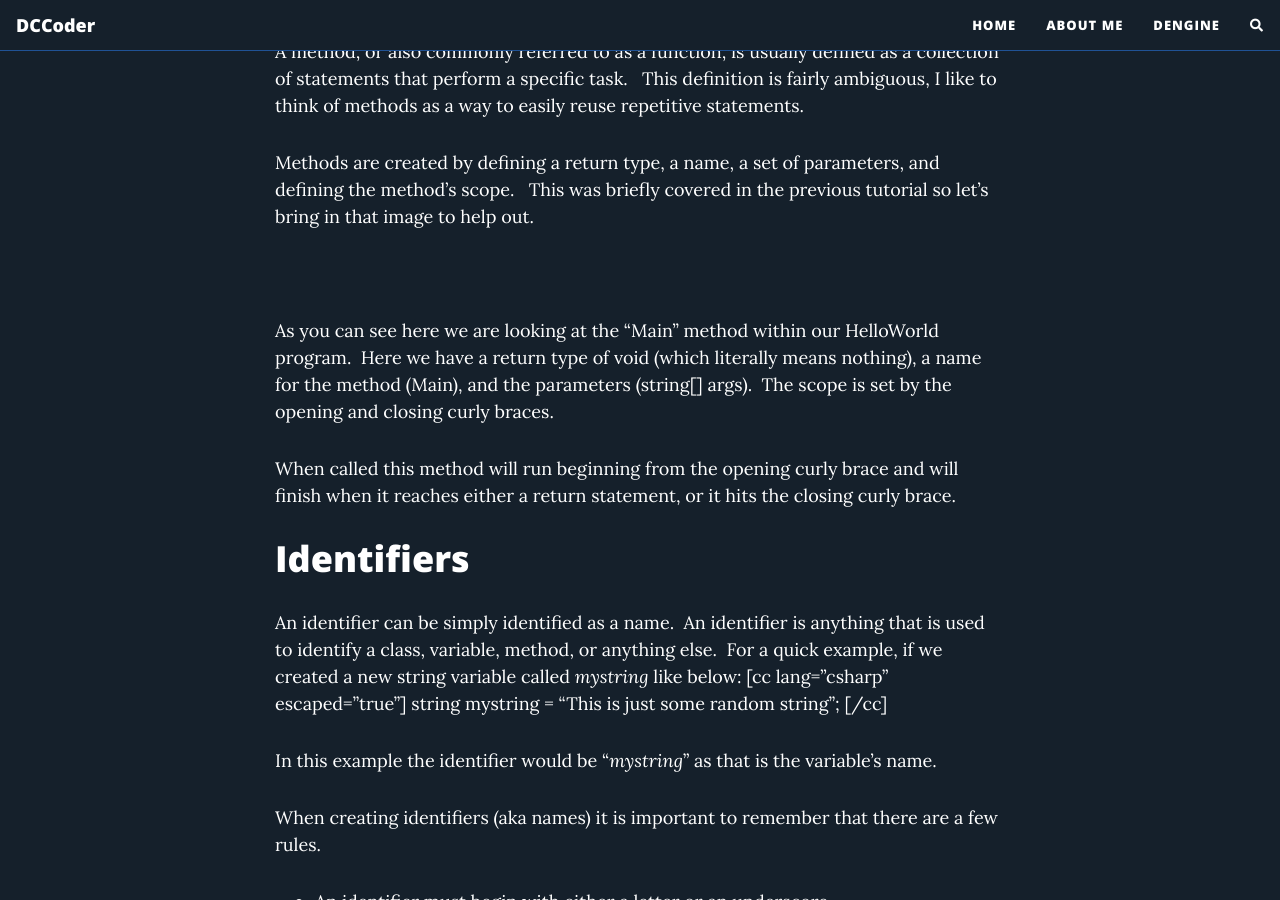
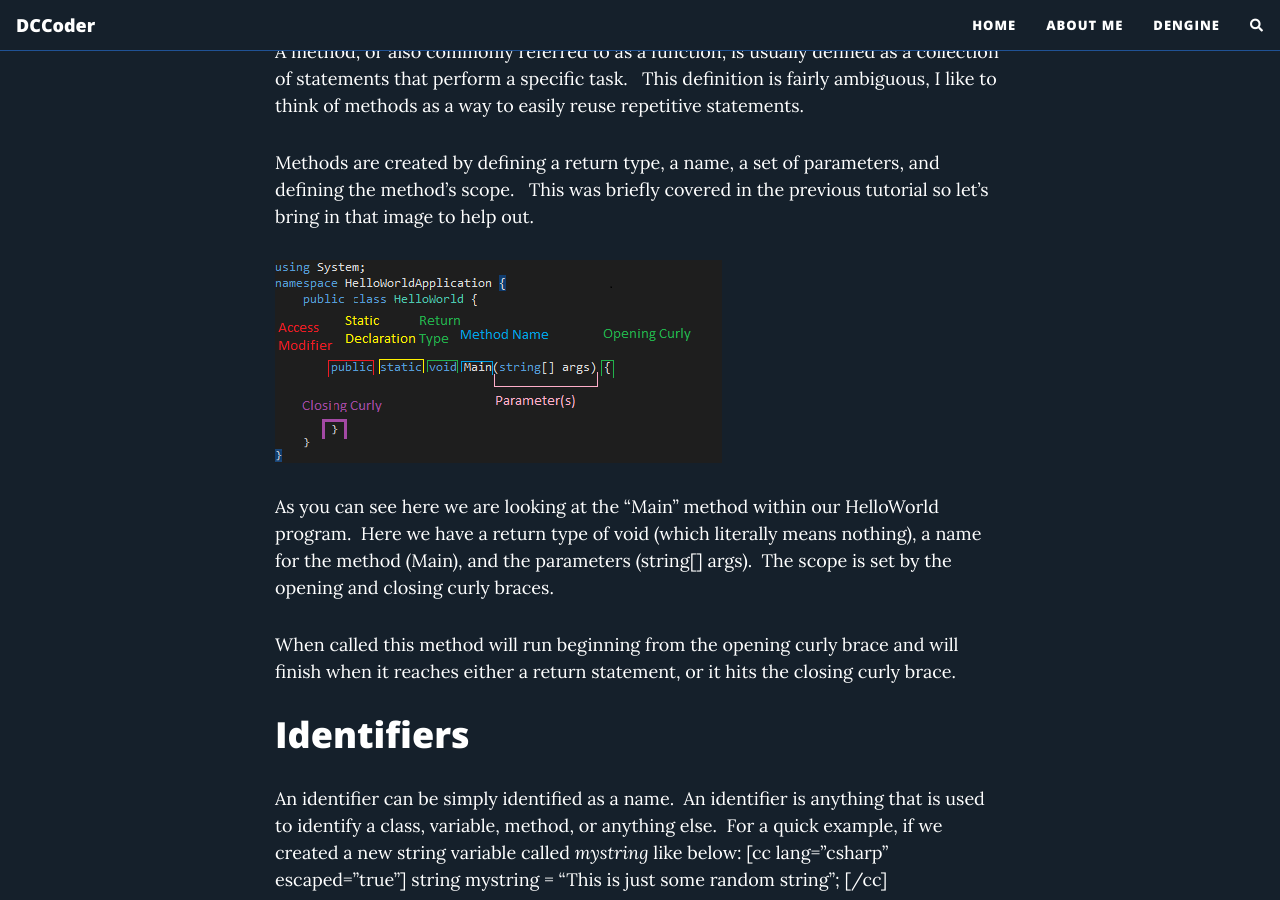
Before and after one commit to DCCoder90/dccoder90.github.io, a Jekyll site: the page built from _posts/2017-09-12-c-for-beginners-part-2.md, in a window 1280 px wide and 900 px high, scrolled down 2071 px. Built offline with Jekyll 4.4.1, drawn with Linux system fonts in a browser that asks for light colours; nearby versions of some CDN libraries; comment, search, counter and statistics services are not loaded.

Commit message:
PUSH NOTE : 2017-09-12-c-for-beginners-part-2.md

```diff
--- a/_posts/2017-09-12-c-for-beginners-part-2.md
+++ b/_posts/2017-09-12-c-for-beginners-part-2.md
@@ -53,7 +53,7 @@ A method, or also commonly referred to as a function, is usually defined as a co
 
 Methods are created by defining a return type, a name, a set of parameters, and defining the method's scope.   This was briefly covered in the previous tutorial so let's bring in that image to help out.
 
-![](07365-untitled-1.png)
+![](../assets/img/posts/07365-untitled-1.png)
 
 As you can see here we are looking at the "Main" method within our HelloWorld program.  Here we have a return type of void (which literally means nothing), a name for the method (Main), and the parameters (string\[\] args).  The scope is set by the opening and closing curly braces.
 
```
